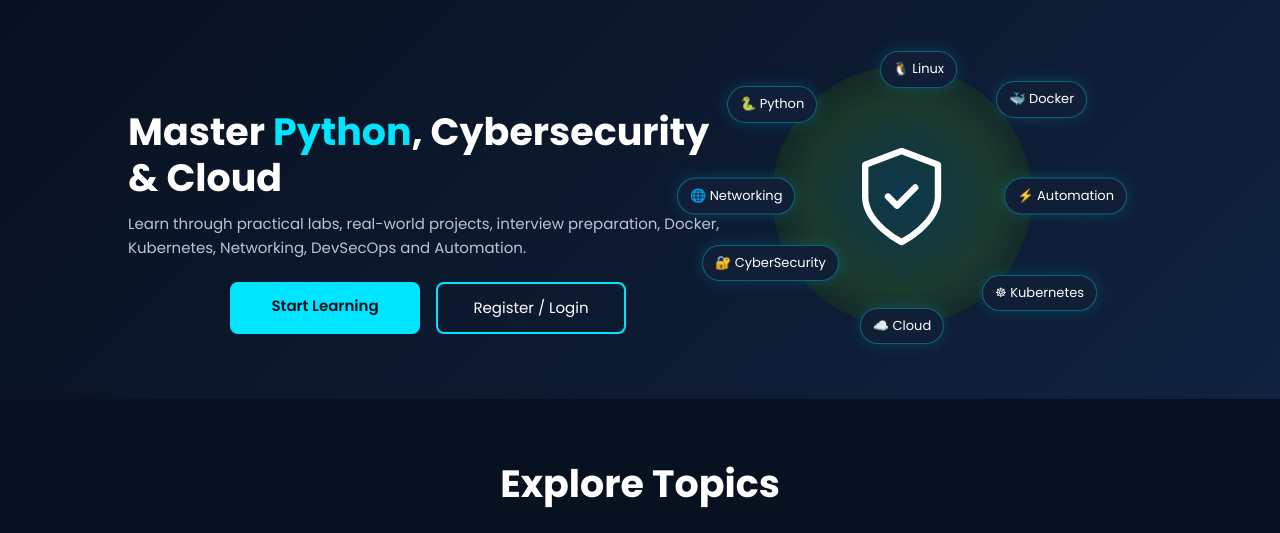
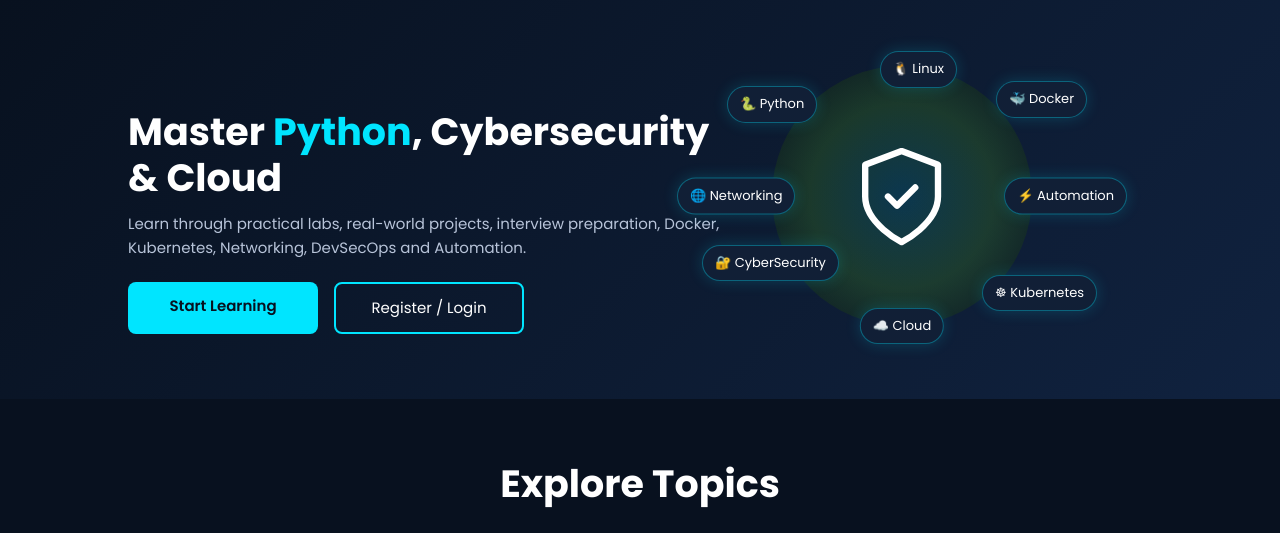
Before and after one commit to satyajit5988/CyberPyLabs, a FastAPI app: page / in a window 1280 px wide. Shown: the part 87-620 px from the top of the page. Run offline with FastAPI, Linux system fonts and the light colour scheme; data that the repository does not hold is empty; some libraries are stand-ins or nearby versions.

Commit message:
Left-align hero buttons on desktop, keep centered on mobile
.hero-btns defaulted to justify-content:center, which centered the
button group on desktop too - shifting it away from its original
left-aligned position under the heading/paragraph. Desktop now
defaults to flex-start (left-aligned); centering is scoped to the
existing max-width:900px mobile breakpoint only, where the rest of
the hero content is also centered.

```diff
--- a/app/static/css/style.css
+++ b/app/static/css/style.css
@@ -104,7 +104,7 @@ nav a:hover, nav a.active { color: var(--cyan); }
   background: linear-gradient(135deg, #08111f, #10223f);
 }
 .hero-text { max-width: 600px; }
-.hero-btns { display: flex; flex-wrap: wrap; gap: 16px; justify-content: center; }
+.hero-btns { display: flex; flex-wrap: wrap; gap: 16px; justify-content: flex-start; }
 .hero-btns .btn,
 .hero-btns .btn2 {
   width: 190px;
@@ -605,6 +605,7 @@ footer h3 { color: #fff; margin-bottom: 8px; }
 
 @media (max-width: 900px) {
   .hero { flex-direction: column; text-align: center; justify-content: center; }
+  .hero-btns { justify-content: center; }
   .hero-image { margin-top: 50px; width: 300px; height: 300px; transform: none; }
   .hero h1 { font-size: 32px; }
   .b1 { top: 15px; left: -20px; }
```
